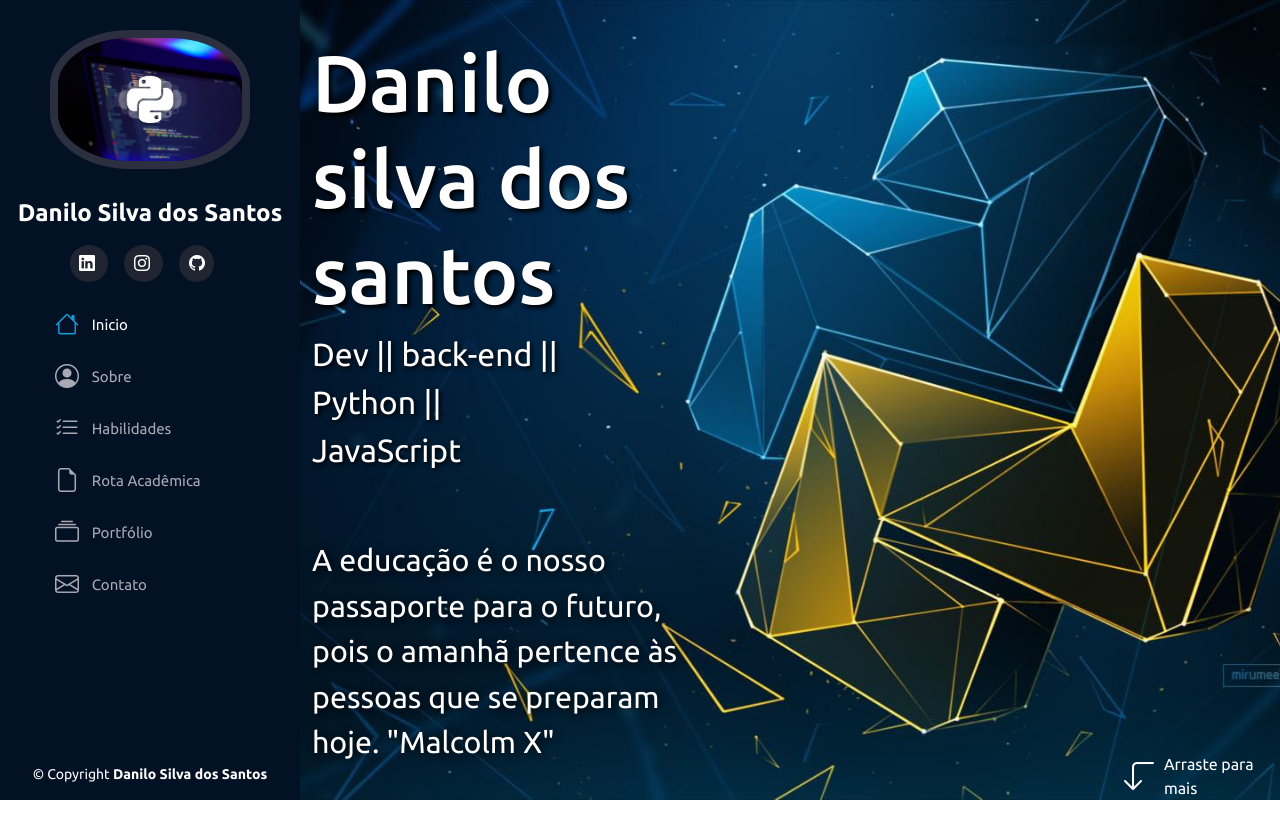
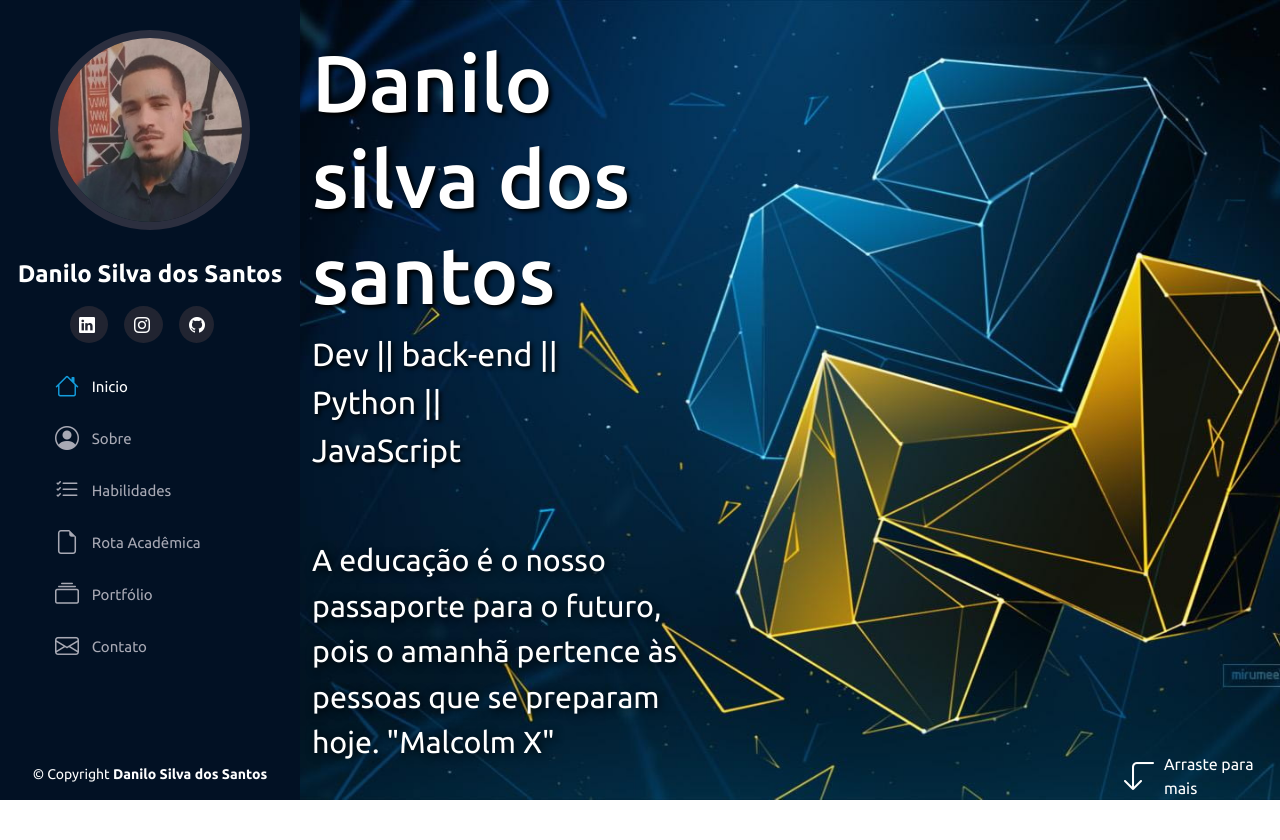
Before and after one commit to August1312/My-Frist-Website, a Flask app: page / in a window 1280 px wide. Shown: the top 840 px of the page. Run offline with Flask 2, Linux system fonts and the light colour scheme; some libraries are stand-ins or nearby versions.

Commit message:
Style: Melhoria na formatação

```diff
--- a/app/static/style/style.css
+++ b/app/static/style/style.css
@@ -47,7 +47,7 @@ body {
     display: block;
     width: 200px;
     border: 8px solid var(--cor-azul-escuro);
-    border-radius: 40%;
+    border-radius: 50%;
 }
 
 #header .profile h1 {
--- a/app/templates/index.html
+++ b/app/templates/index.html
@@ -21,7 +21,7 @@
   <!-- Menu Lateral aside -->
   <aside id="header">
     <section class="profile">
-      <img src="../static/img/perfil/pyhon-logo-and-PC (1).jpg" alt="pyhton profile">
+      <img src="../static/img/perfil/1701719825399.jpeg" alt="pyhton profile">
       <h1>Danilo Silva dos Santos</h1>
       <div class="social-links mt-4 text-center">
         <a href="https://www.linkedin.com/in/danilo-silva-dos-santos-66b17b28b/" target="_blank">
```
Also changed, not shown: app/static/img/perfil/1701719825399.jpeg (added).
